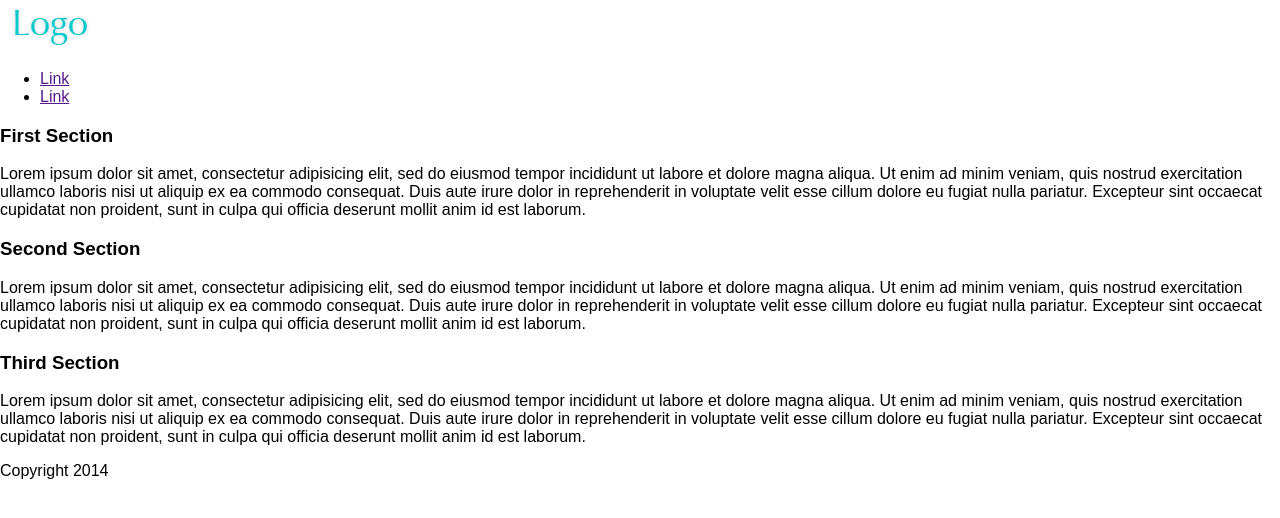
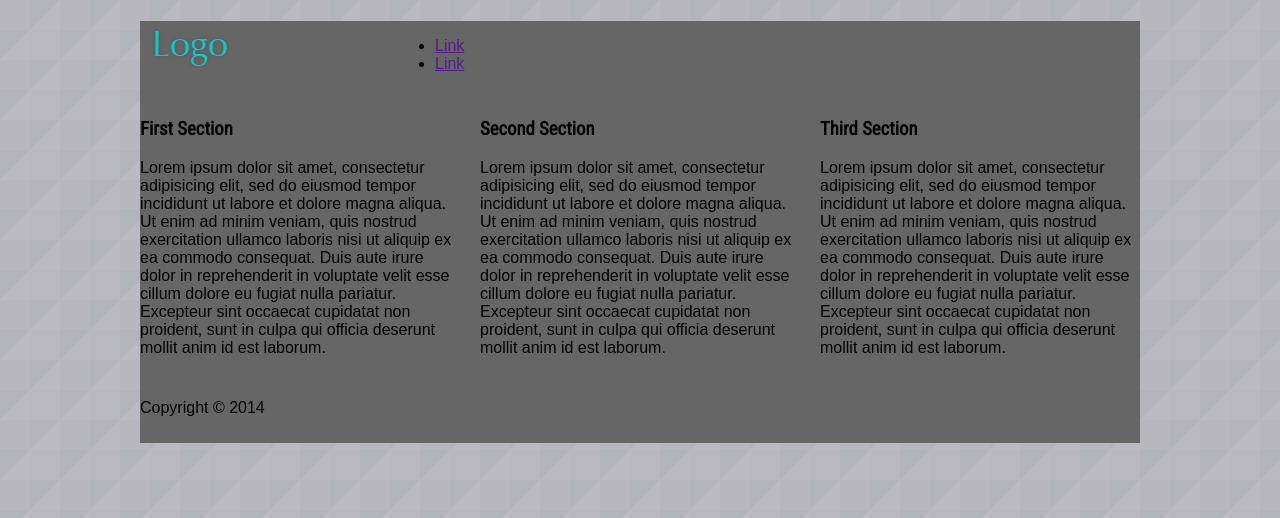
Before and after one commit to kmajones/midterm-refresh, a plain HTML site: page index.html in a window 1280 px wide. Drawn offline with Linux system fonts and the light colour scheme.

Commit message:
V1 Structure
Grid and Structure

```diff
--- a/css/styles.css
+++ b/css/styles.css
@@ -1,5 +1,13 @@
 /* Your Website Styles */
 body
-{background: url(".//midterm-refresh/img/bg.png")
+{background: url("../img/bg.png");
+}
+
+h3{
+	font-family: 'Roboto Condensed', sans-serif;
 
 }
+
+.container{
+	background:#666;
+}
--- a/index.html
+++ b/index.html
@@ -6,16 +6,17 @@
 
   <link rel="stylesheet" href="css/normalize.css">
   <link rel="stylesheet" href="css/grid.css">
+  <link href='http://fonts.googleapis.com/css?family=Roboto+Condensed:300italic,400' rel='stylesheet' type='text/css'>
   <link rel="stylesheet" href="css/styles.css">
 
 </head>
 <body>
-
-	<header>
+<div class="container">
+	<header class="grid_3 alpha">
 	<img src="img/logo-24.png">
 	</header>
 
-	<nav>
+	<nav class="grid_9 omega">
 	<ul>
 		<li><a href="">Link</a></li>
 		<li><a href="">Link</a></li>
@@ -23,7 +24,7 @@
 	</nav>
 
 	<article>
-		<section>
+		<section class="grid_4 alpha">
 		<h3>First Section</h3>
 			<p>Lorem ipsum dolor sit amet, consectetur adipisicing elit, sed do eiusmod
 			tempor incididunt ut labore et dolore magna aliqua. Ut enim ad minim veniam,
@@ -33,7 +34,7 @@
 			proident, sunt in culpa qui officia deserunt mollit anim id est laborum.</p>
 		</section>
 
-		<section>
+		<section class="grid_4">
 		<h3>Second Section</h3>
 			<p>Lorem ipsum dolor sit amet, consectetur adipisicing elit, sed do eiusmod
 			tempor incididunt ut labore et dolore magna aliqua. Ut enim ad minim veniam,
@@ -43,7 +44,7 @@
 			proident, sunt in culpa qui officia deserunt mollit anim id est laborum.</p>
 		</section>
 
-		<section>
+		<section class="grid_4 omega">
 		<h3>Third Section</h3>
 			<p>Lorem ipsum dolor sit amet, consectetur adipisicing elit, sed do eiusmod
 			tempor incididunt ut labore et dolore magna aliqua. Ut enim ad minim veniam,
@@ -53,8 +54,8 @@
 			proident, sunt in culpa qui officia deserunt mollit anim id est laborum.</p>
 		</section>
 	</article>
-	<footer>
-			<p>Copyright 2014</p>
+	<footer class="grid_12">
+			<p>Copyright &#169; 2014</p>
 	</footer>
 
 	<div class="container showgrid">
```
